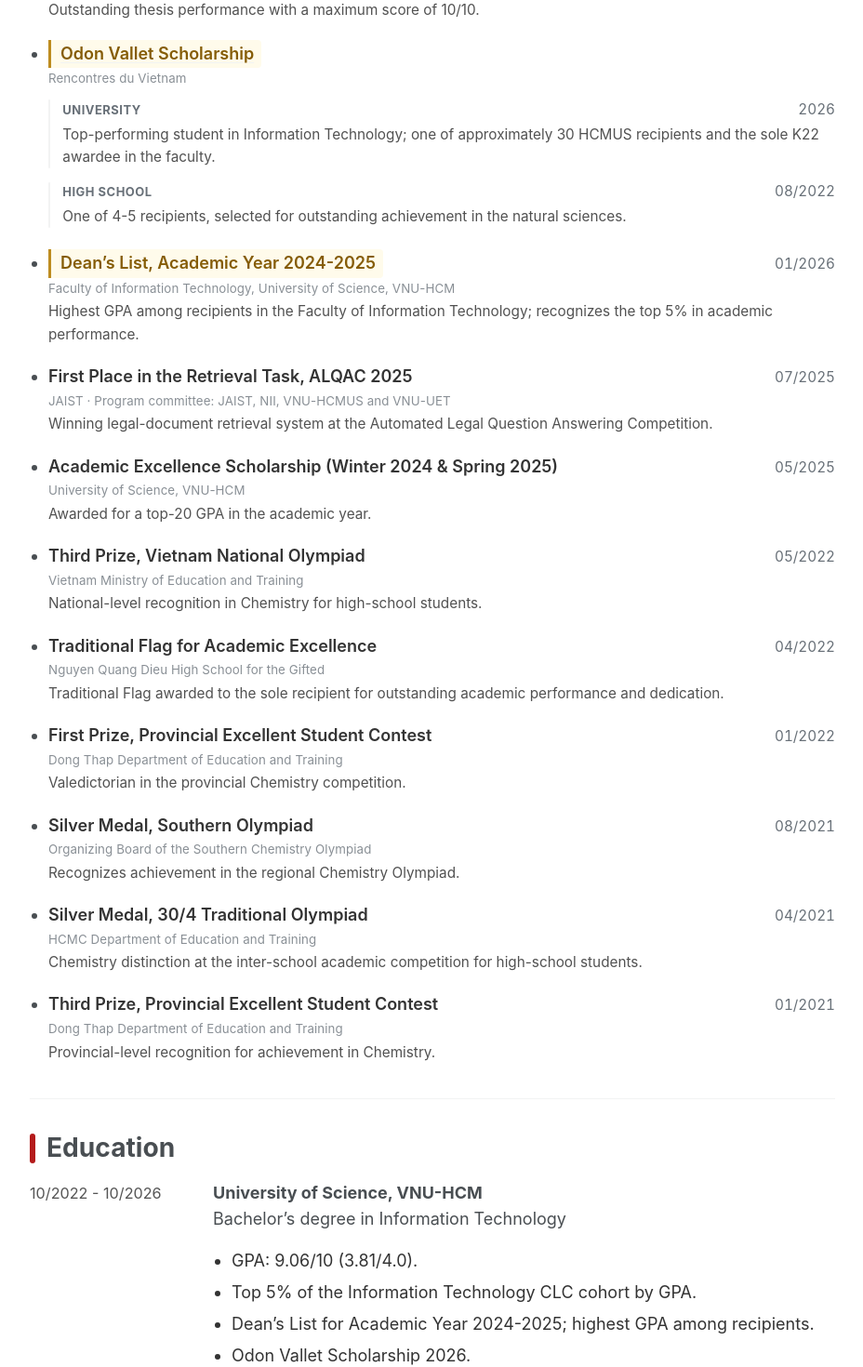
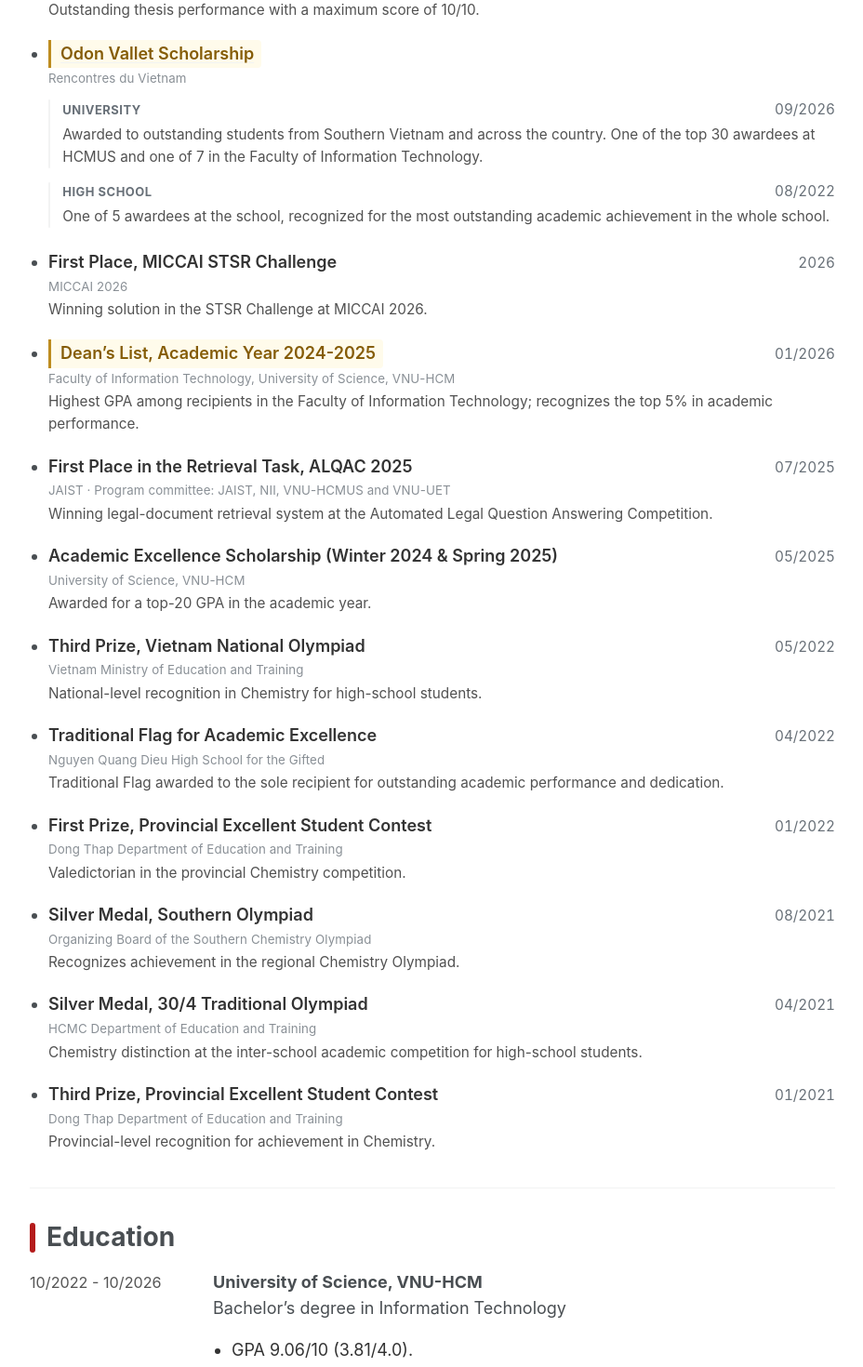
Before and after one commit to Banhmikepthit0105/Banhmikepthit0105.github.io, a React (Vite) app: page / in a window 1280 px wide. Shown: the part 2240-3710 px from the top of the page at 93% size, without its empty margins (338-1266 px from the left). Built offline with nearby package versions, Linux system fonts and the light colour scheme.

Commit message:
Update content.js

```diff
--- a/src/content.js
+++ b/src/content.js
@@ -18,7 +18,7 @@
     { period: '05/2025 - 05/2026', role: 'Undergraduate Student Researcher', organization: 'University of Science, VNU-HCM', arrangement: 'Part-time', description: 'Advisor: Dr. Thanh Le (HCMUS).' },
   ],
   education: [
-    { period: '10/2022 - 10/2026', institution: 'University of Science, VNU-HCM', degree: 'Bachelor’s degree in Information Technology', details: ['GPA: 9.06/10 (3.81/4.0).', 'Top 5% of the Information Technology CLC cohort by GPA.', 'Dean’s List for Academic Year 2024-2025; highest GPA among recipients.', 'Odon Vallet Scholarship 2026.'] },
+    { period: '10/2022 - 10/2026', institution: 'University of Science, VNU-HCM', degree: 'Bachelor’s degree in Information Technology', details: ['GPA 9.06/10 (3.81/4.0).', 'Top 5% of the Faculty of Information Technology by GPA.', 'Dean’s List for Academic Year 2024-2025, with the highest GPA on the list.', 'Odon Vallet Scholarship 2026.'] },
     { period: '2019 - 2022', institution: 'Nguyen Quang Dieu High School for the Gifted', degree: 'High School Diploma · Chemistry', details: ['Traditional Flag for Academic Excellence - sole recipient.', 'Third Prize, Vietnam National Chemistry Olympiad.'] },
   ],
   // Project titles link to their public repositories.
@@ -37,9 +37,10 @@
     { date: '2026', title: 'Outstanding Thesis (10/10)', description: 'Outstanding thesis performance with a maximum score of 10/10.' },
     { title: 'Odon Vallet Scholarship', featured: true, issuer: 'Rencontres du Vietnam', url: 'https://www.fondationvallet.org/bourses/vietnam/', description: 'Awarded twice, at two stages of study.',
       rounds: [
-        { date: '2026', stage: 'University', description: 'Top-performing student in Information Technology; one of approximately 30 HCMUS recipients and the sole K22 awardee in the faculty.' },
-        { date: '08/2022', stage: 'High school', description: 'One of 4-5 recipients, selected for outstanding achievement in the natural sciences.' },
+        { date: '09/2026', stage: 'University', description: 'Awarded to outstanding students from Southern Vietnam and across the country. One of the top 30 awardees at HCMUS and one of 7 in the Faculty of Information Technology.' },
+        { date: '08/2022', stage: 'High school', description: 'One of 5 awardees at the school, recognized for the most outstanding academic achievement in the whole school.' },
       ] },
+    { date: '2026', title: 'First Place, MICCAI STSR Challenge', issuer: 'MICCAI 2026', description: 'Winning solution in the STSR Challenge at MICCAI 2026.' },
     { date: '01/2026', title: 'Dean’s List, Academic Year 2024-2025', featured: true, issuer: 'Faculty of Information Technology, University of Science, VNU-HCM', description: 'Highest GPA among recipients in the Faculty of Information Technology; recognizes the top 5% in academic performance.' },
     { date: '07/2025', title: 'First Place in the Retrieval Task, ALQAC 2025', issuer: 'JAIST · Program committee: JAIST, NII, VNU-HCMUS and VNU-UET', description: 'Winning legal-document retrieval system at the Automated Legal Question Answering Competition.' },
     { date: '05/2025', title: 'Academic Excellence Scholarship (Winter 2024 & Spring 2025)', issuer: 'University of Science, VNU-HCM', description: 'Awarded for a top-20 GPA in the academic year.' },
```
